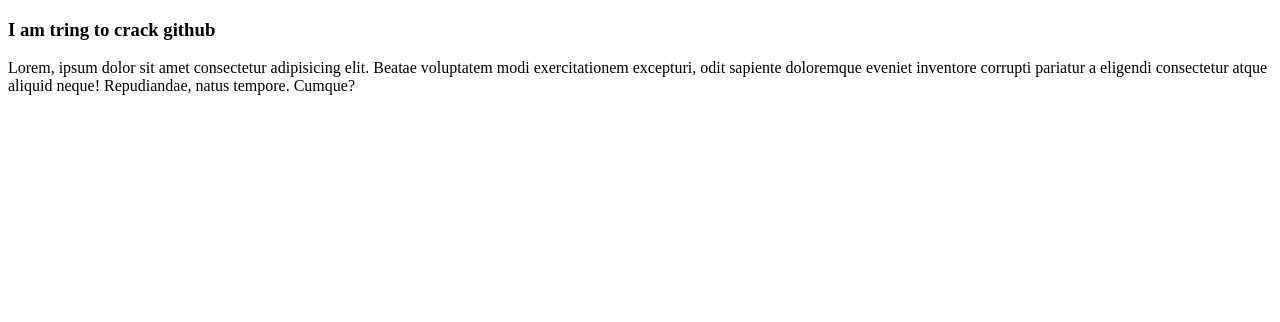
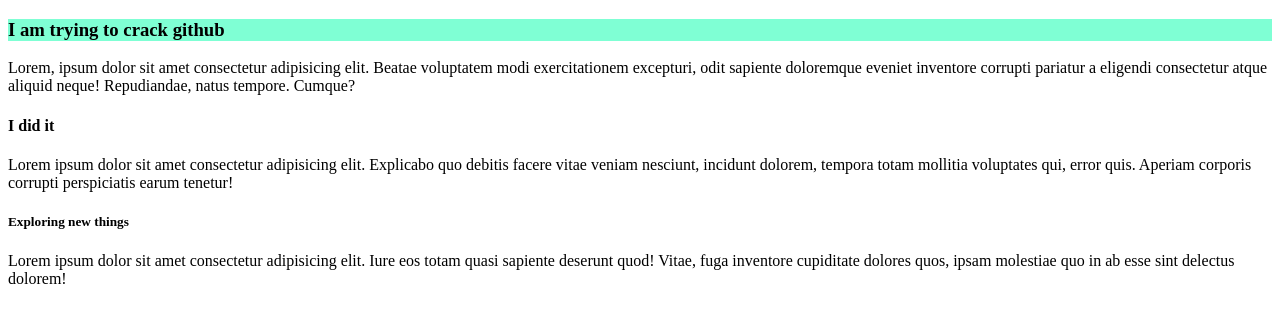
Before and after one commit to hasdit/my-1st-github, a plain HTML site: page index.html in a window 1280 px wide. Drawn offline with Linux system fonts and the light colour scheme.

Commit message:
added some elements and link css

```diff
--- a/index.html
+++ b/index.html
@@ -5,9 +5,20 @@
     <meta name="viewport" content="width=device-width, initial-scale=1.0">
     <title>my 1st git hubgg
     </title>
+    <link rel="stylesheet" href="styles.css">
 </head>
 <body>
-    <h3>I am tring to crack github</h3>
+    <div>
+        <h3>I am trying to crack github</h3>
     <p>Lorem, ipsum dolor sit amet consectetur adipisicing elit. Beatae voluptatem modi exercitationem excepturi, odit sapiente doloremque eveniet inventore corrupti pariatur a eligendi consectetur atque aliquid neque! Repudiandae, natus tempore. Cumque?</p>
+    </div>
+    <div>
+        <h4>I did it</h4>
+        <p>Lorem ipsum dolor sit amet consectetur adipisicing elit. Explicabo quo debitis facere vitae veniam nesciunt, incidunt dolorem, tempora totam mollitia voluptates qui, error quis. Aperiam corporis corrupti perspiciatis earum tenetur!</p>
+    </div>
+    <div>
+        <h5>Exploring new things</h5>
+        <p>Lorem ipsum dolor sit amet consectetur adipisicing elit. Iure eos totam quasi sapiente deserunt quod! Vitae, fuga inventore cupiditate dolores quos, ipsam molestiae quo in ab esse sint delectus dolorem!</p>
+    </div>
 </body>
 </html>
--- /dev/null
+++ b/styles.css
@@ -0,0 +1,3 @@
+h3{
+    background-color: aquamarine;
+}
```
